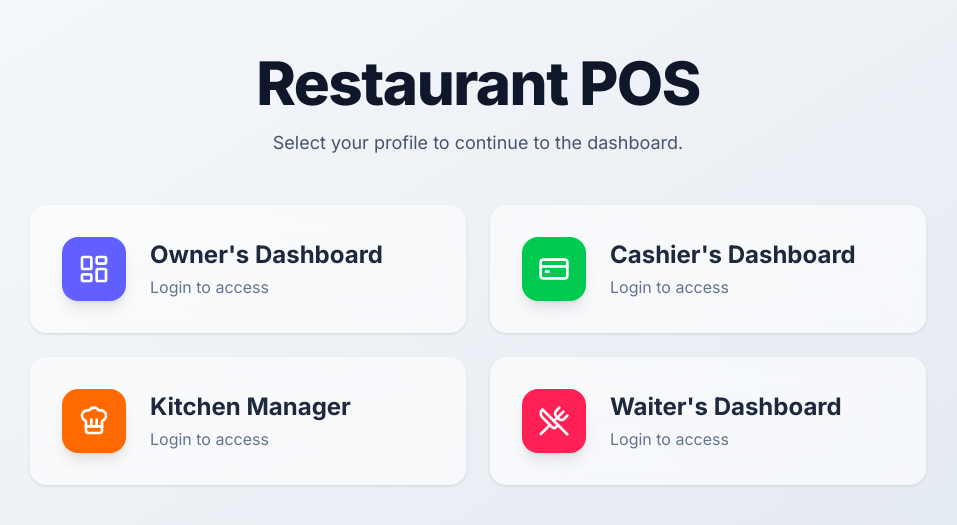
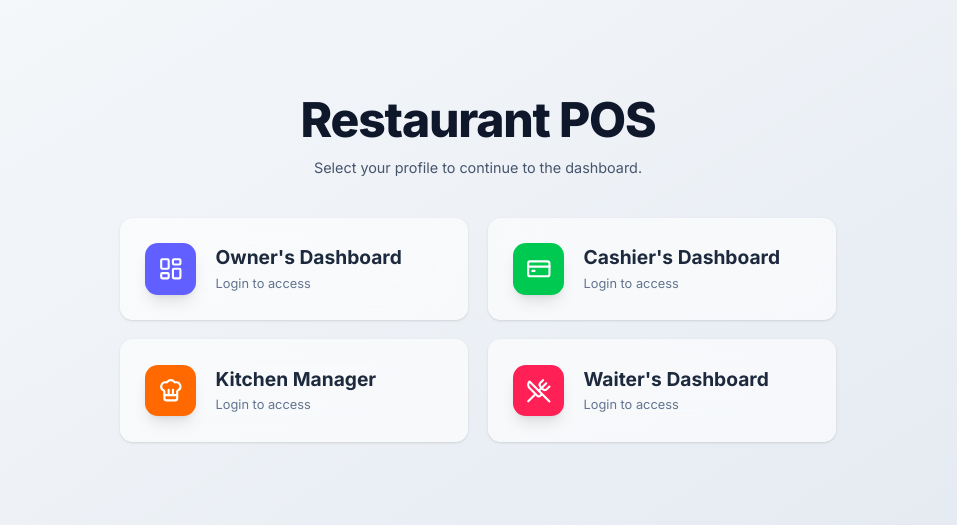
Before and after one commit to krAniket404/restaurant-pos, a Next.js app: page / in a window 1280 px wide. Shown: the part 131-656 px from the top of the page, without its empty margins (162-1119 px from the left). Built offline with nearby package versions, Linux system fonts and the light colour scheme.

Commit message:
remove cancel option from preparing and prepared tabs and decrease the font size

```diff
--- a/src/app/globals.css
+++ b/src/app/globals.css
@@ -6,10 +6,15 @@
   }
 }
 
+html {
+  font-size: .8rem;
+}
+
 /* Glassmorphism utilities */
 .glass {
   @apply bg-white/70 backdrop-blur-md border border-white/20 shadow-xl;
 }
+
 .dark .glass {
   @apply bg-black/50 border-white/10;
 }
@@ -18,6 +23,7 @@
 .no-scrollbar::-webkit-scrollbar {
   display: none;
 }
+
 .no-scrollbar {
   -ms-overflow-style: none;
   scrollbar-width: none;
--- a/src/app/waiter/orders/[status]/page.tsx
+++ b/src/app/waiter/orders/[status]/page.tsx
@@ -97,7 +97,7 @@ export default function WaiterOrdersPage({ params }: { params: Promise<{ status:
                   </Button>
                 )}
 
-                {status !== 'served' && (
+                {(status === 'requested' || status === 'in_queue' || status === 'on_hold') && (
                   <div className={(status === 'in_queue' || status === 'requested') ? "flex space-x-2" : ""}>
                     {(status === 'in_queue' || status === 'requested') && (
                       <Button
```
